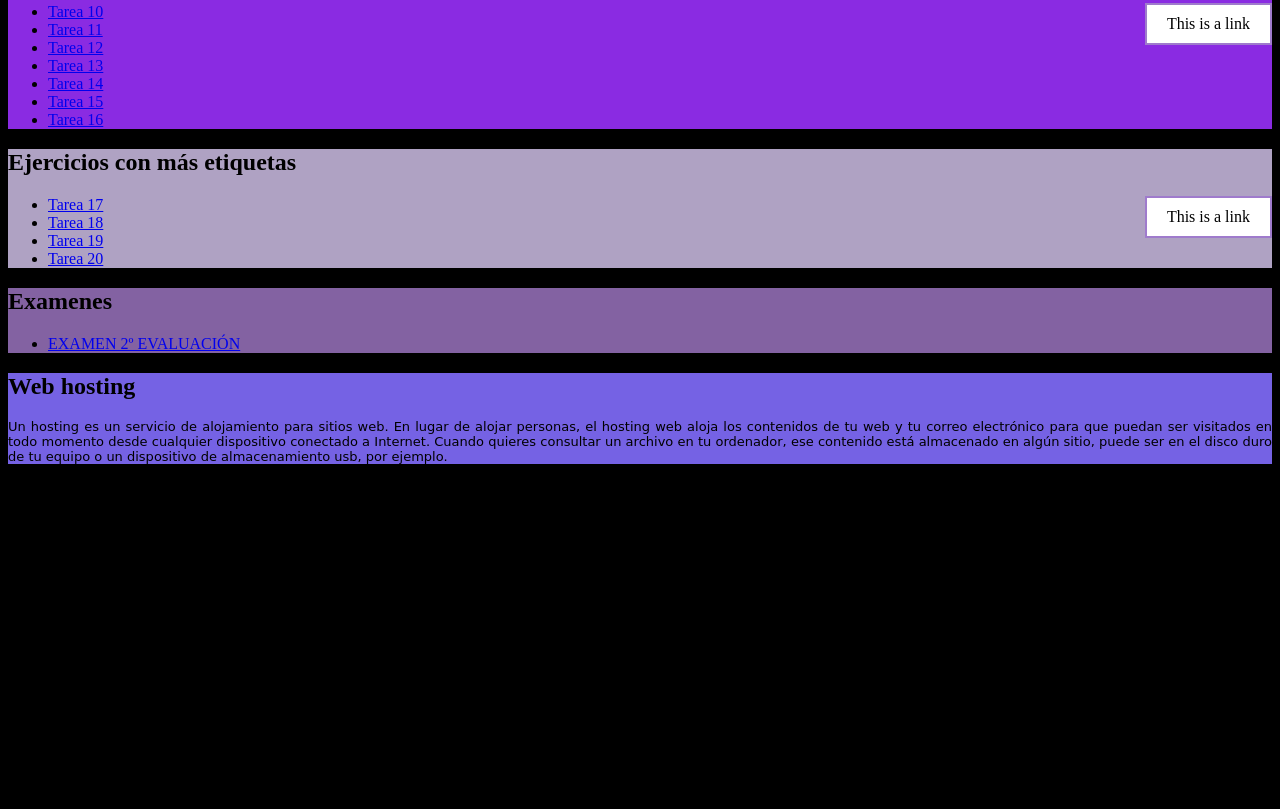
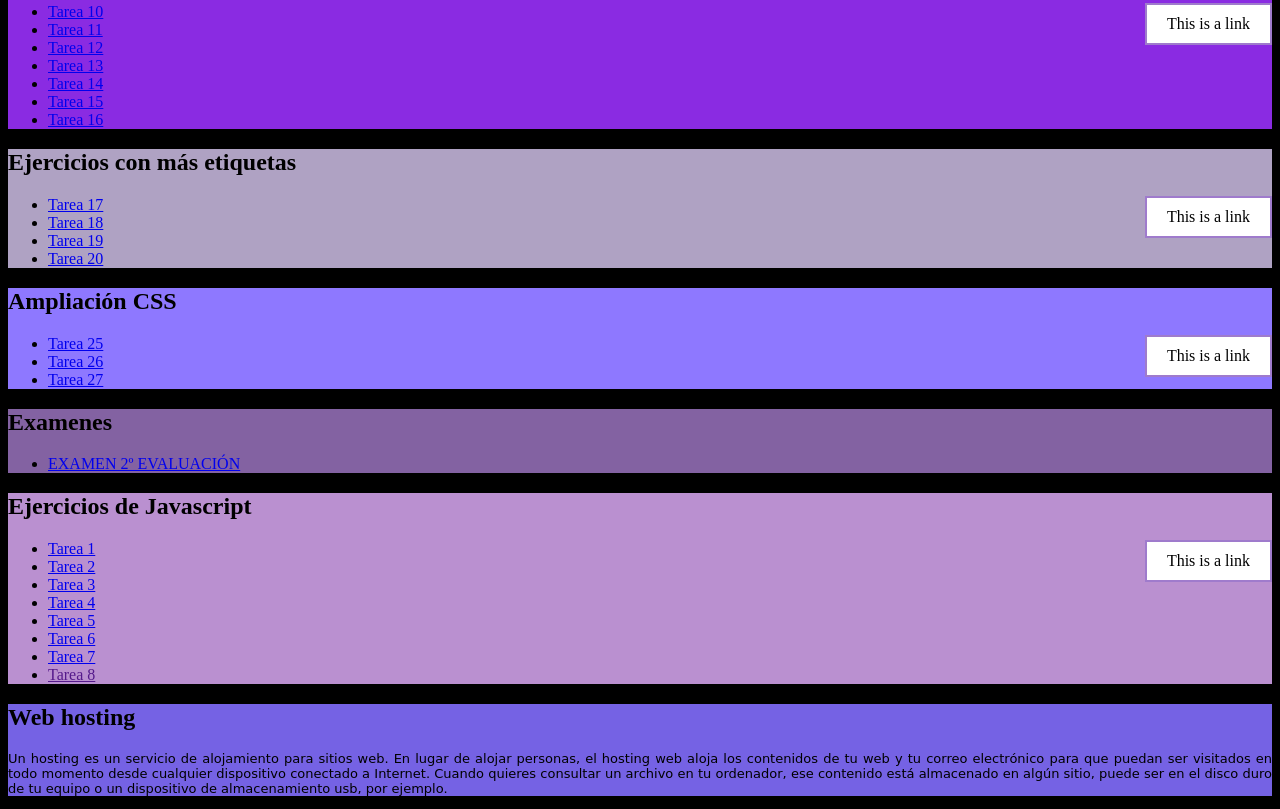
Before and after one commit to claudiaticII/claudiaticII.github.io, a plain HTML site: page index.html in a window 1280 px wide. Shown: the part 851-1660 px from the top of the page. Before the commit the page ends 1328 px from the top, so only its background shows below. Drawn offline with Linux system fonts and the light colour scheme.

Commit message:
actualizacion

```diff
--- a/index.html
+++ b/index.html
@@ -65,11 +65,37 @@ escuchar música. </p>
   <li><a href="https://html-ejerc18-vinculoshtml.claudiaticii.repl.co">Tarea 19</a></li>
   <li><a href="https://Ejercicio-20-Tarea-Offline-sobre-tablas-en-HTML.claudiaticii.repl.co">Tarea 20</a></li>
   </div>
+  <div id=more>
+    <h2> Ampliación CSS</h2>
+    <a class="boton" href="#intro">This is a link</a>
+    <ul>
+      <li><a href="https://ejercicio-25.claudiaticii.repl.co/"> Tarea 25</a></li>
+      <li><a href="https://html-ejerc26-mallahtml.claudiaticii.repl.co"> Tarea 26</a></li>
+       <li><a href="https://html-ejerc27-malla2html.claudiaticii.repl.co"> Tarea 27</a></li>
+    </ul>
+    </div>
   <div id=no>
     <h2> Examenes </h2>
+
     <ul>
       <li id=link><a href="https://EXAMEN.claudiaticii.repl.co">EXAMEN 2º EVALUACIÓN</a></li>
       </div>
+
+  <div id=script>
+    <h2> Ejercicios de Javascript</h2>
+    <a class="boton" href="#intro">This is a link</a>
+    <ul>
+      <li><a href="https://js-ejerc01-primerprogramahtml.claudiaticii.repl.co">Tarea 1</a></li>
+      <li><a href="https://js-ejerc02-variable-y-tiposhtml.claudiaticii.repl.co">Tarea 2</a></li>
+      <li><a href="https://js-ejerc03-operadores-binarioshtml.claudiaticii.repl.co">Tarea 3</a></li>
+      <li><a href="https://js-ejerc04-operadores-binarios-logicoshtml.claudiaticii.repl.co">Tarea 4</a></li>
+      <li><a href="https://js-ejerc05-cadenas-de-caracteres.claudiaticii.repl.co">Tarea 5</a></li>
+      <li><a href="https://js-ejerc06-estructurascondicionales-1.claudiaticii.repl.co">Tarea 6</a></li>
+      <li><a href="https://Ejercicio-07-Esrtuctura-condicional-else-if-y-uso-de-prompt.claudiaticii.repl.co">Tarea 7</a></li>
+      <li><a href="">Tarea 8</a></li>
+  </div>
+    </ul>
+  </div>
   <div id=hosting>
 </ul>
   <h2> Web hosting </h2>
--- a/style.css
+++ b/style.css
@@ -9,6 +9,7 @@ body{background-color: black;}
 #ejercicios2 {background-color: blueviolet}
 
 #ejercicios4 {background-color:#afa2c3 }
+#more{background-color:#8e78ff }
 #no{background-color: rgba(181, 135, 224, 0.726);}
 h1{text-align:center}
 img {
@@ -16,7 +17,7 @@ img {
     margin-left: auto;
     margin-right: auto;
 }
-
+#script {background-color: #ba90d0}
 
 
 
```
